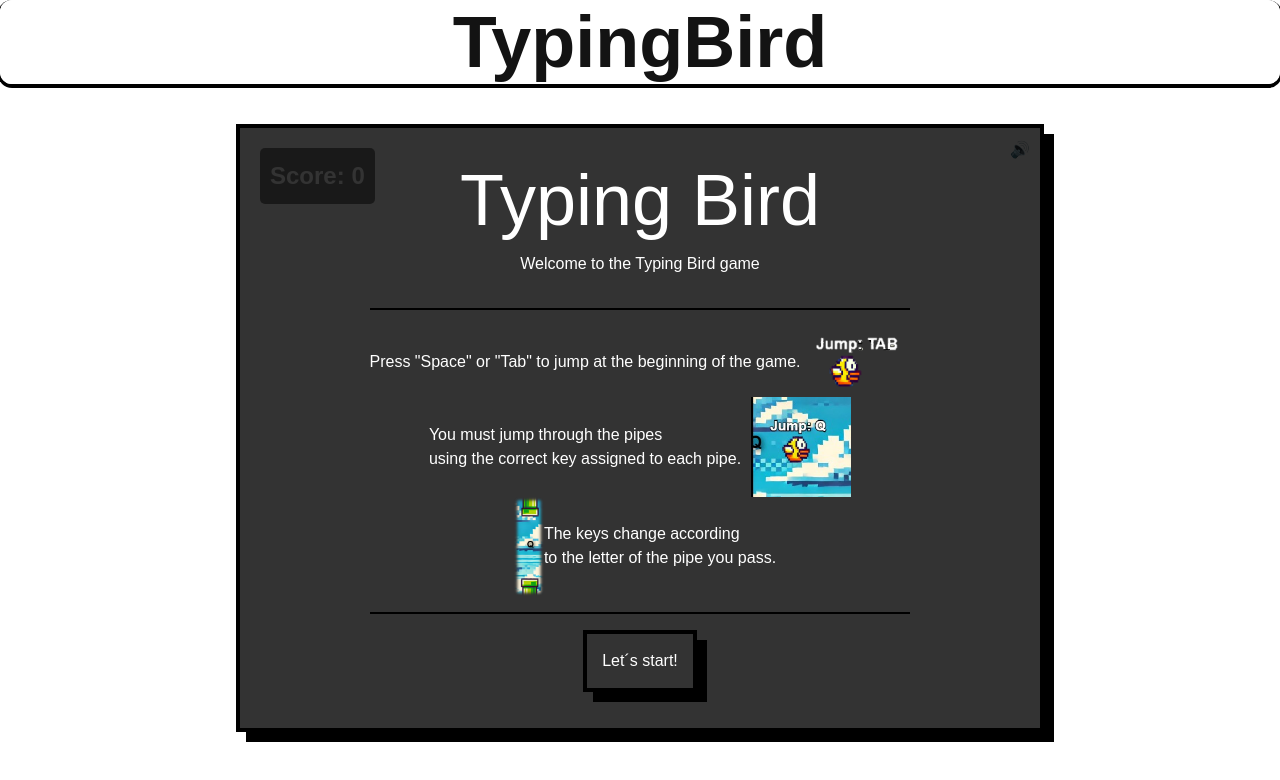
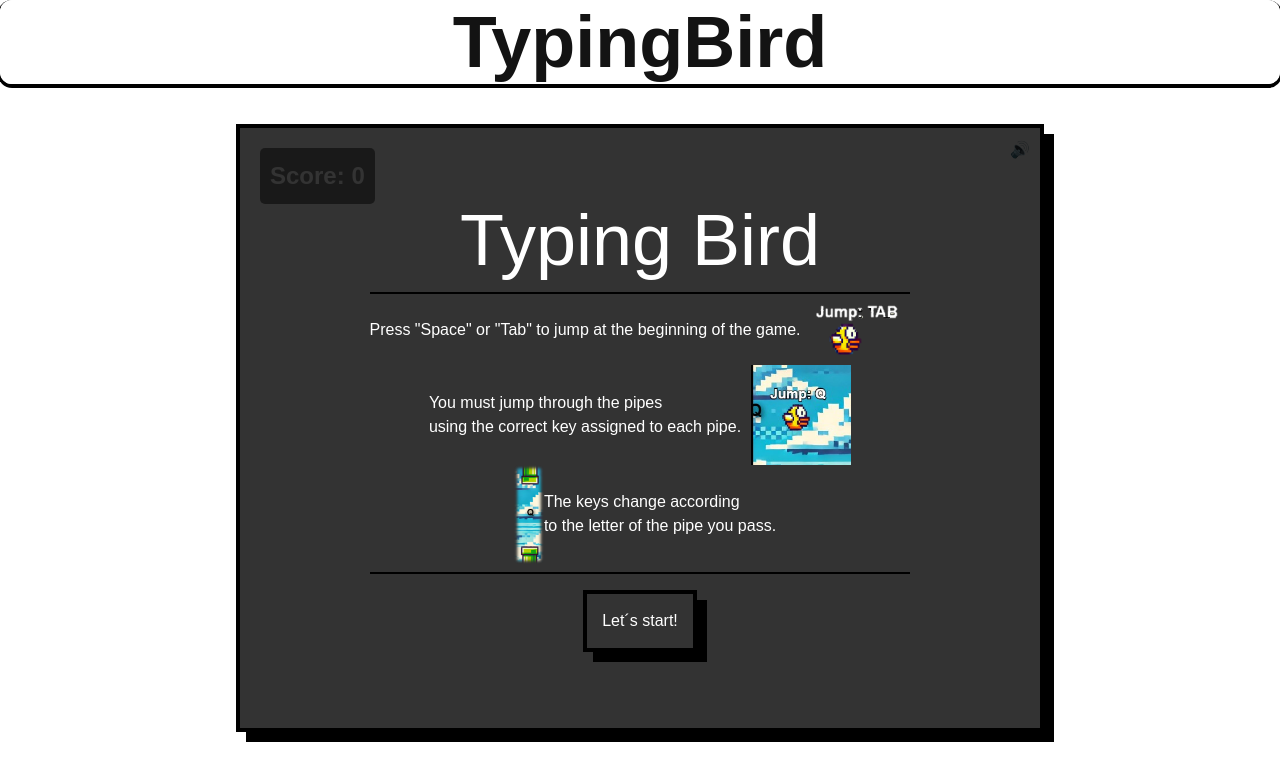
Before and after one commit to BasiliscX/typing-bird, a Next.js app: page /game in a window 1280 px wide. Shown: the top 780 px of the page. Built offline with nearby package versions, Linux system fonts and the light colour scheme.

Commit message:
refactor: Remove unnecessary styling properties in HorizontalLine and WelcomeScreen components

```diff
--- a/src/components/element/HorizontalLine.tsx
+++ b/src/components/element/HorizontalLine.tsx
@@ -11,9 +11,7 @@ export default function HorizontalLine({
     display: "flex",
     alignItems: "center",
     gap: "1rem",
-    marginBottom: "1rem",
     borderBottom: "2px solid #000",
-    paddingBottom: "1rem",
   };
   return (
     <div
--- a/src/components/game/WelcomeScreen.tsx
+++ b/src/components/game/WelcomeScreen.tsx
@@ -29,9 +29,8 @@ export default function WelcomeScreen({ onStart }: WelcomeScreenProps) {
       }}
     >
       <H2>Typing Bird</H2>
-      <p className="py-4">Welcome to the Typing Bird game</p>
       <ul>
-        <HorizontalLine />
+        <HorizontalLine className="mt-4" />
         <li className="flex justify-center items-center">
           Press &quot;Space&quot; or &quot;Tab&quot; to jump at the beginning of
           the game.
@@ -61,7 +60,7 @@ export default function WelcomeScreen({ onStart }: WelcomeScreenProps) {
           <br />
           to the letter of the pipe you pass.
         </li>
-        <HorizontalLine />
+        <HorizontalLine className="mb-4 mt-2" />
       </ul>
       <BrutalistBox>
         <button onClick={onStart} className="boxButton">
```
